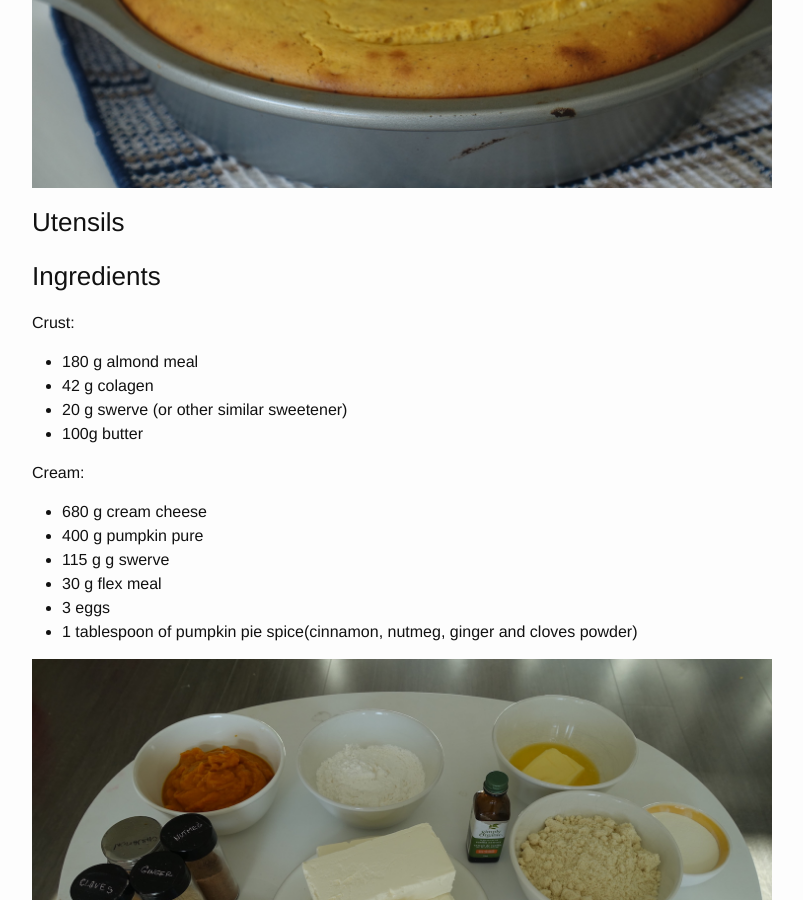
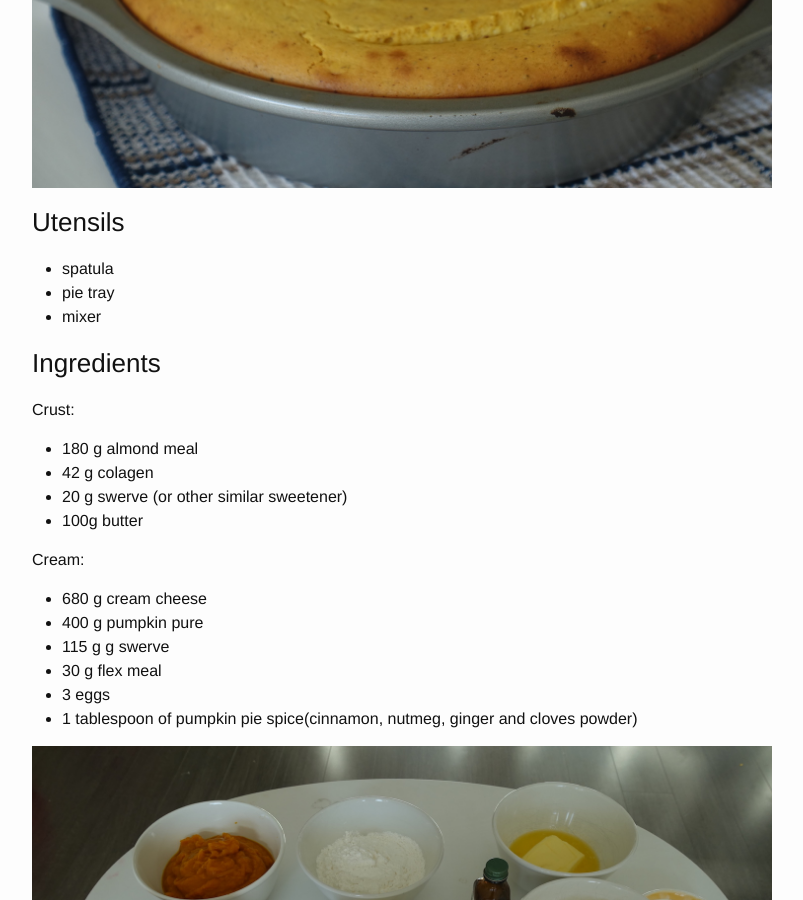
Before and after one commit to melaniaandrisan/melaniaandrisan.github.io, a Jekyll site: the page built from _posts/food/2018-10-03-Pumpkin-Cheesecake.md, in a window 1280 px wide and 900 px high, scrolled down 717 px. Shown: the whole window, without its empty margins (238-1041 px from the left). Built offline with Jekyll 4.4.1, drawn with Linux system fonts in a browser that asks for light colours; comment, search, counter and statistics services are not loaded.

Commit message:
utensils

```diff
--- a/_posts/food/2018-10-03-Pumpkin-Cheesecake.md
+++ b/_posts/food/2018-10-03-Pumpkin-Cheesecake.md
@@ -20,6 +20,9 @@ The perfect creamy automn desert.
 ![pumpkin cheesecake]({{ site.url }}/assets/pumpkin_cheesecake/main.JPG)
 
 ### Utensils
+- spatula
+- pie tray
+- mixer
 
 ### Ingredients
 Crust:
```
